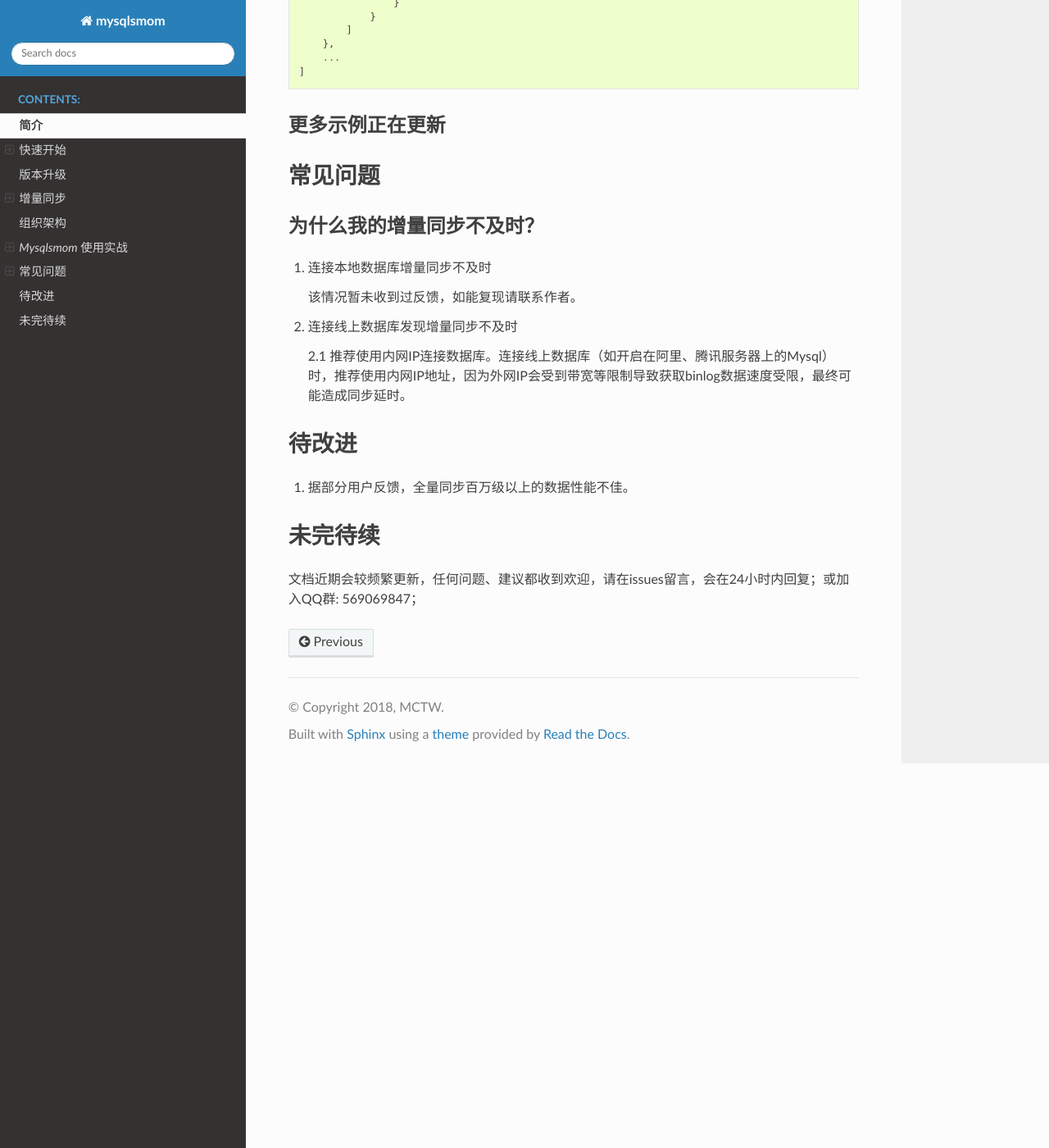
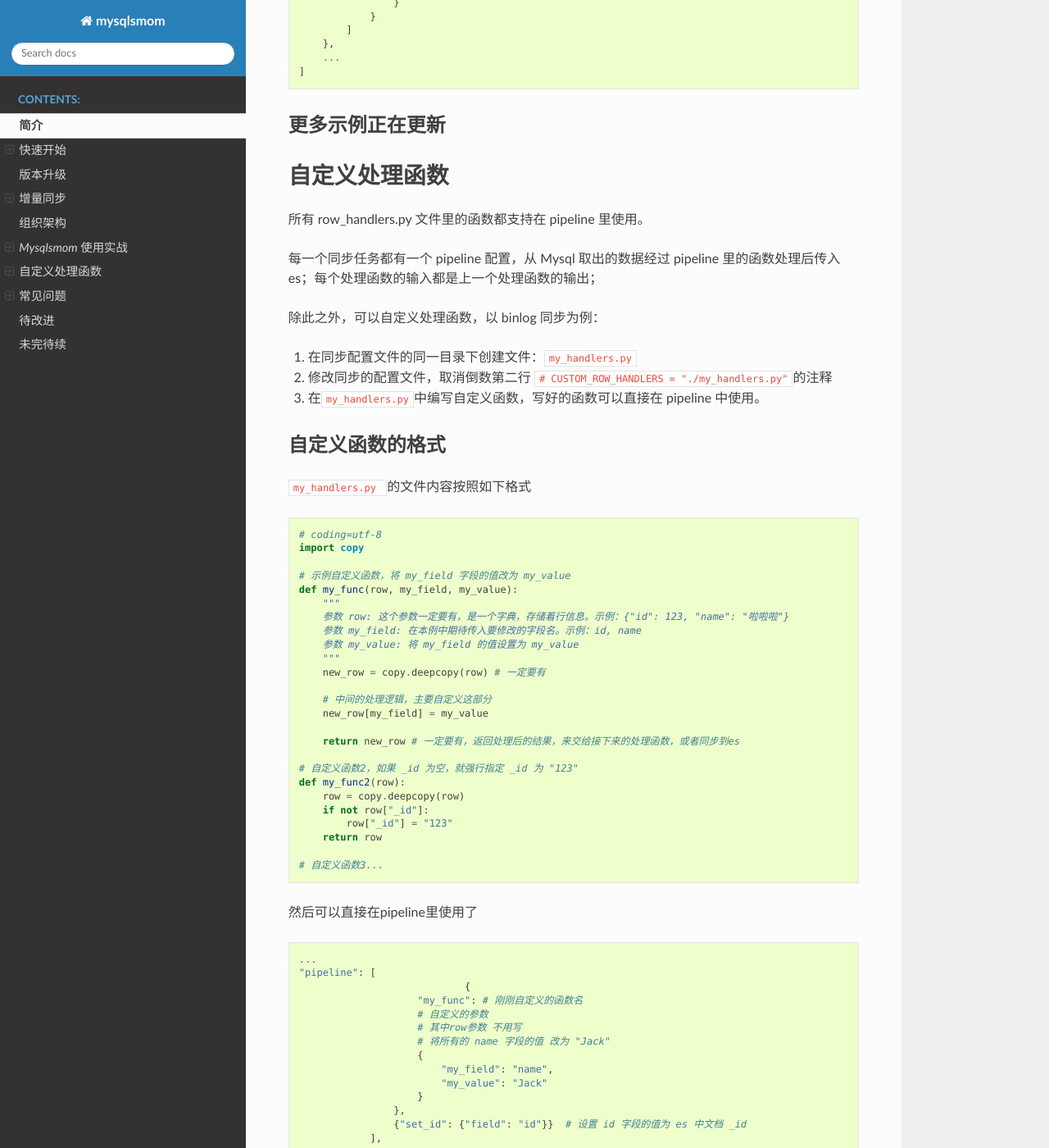
Before and after one commit to m358807551/mysqlsmom, a Sphinx documentation site: the page built from docs/source/hello.md, in a window 1280 px wide and 1400 px high, scrolled down 8692 px. Shown: the whole window at 82% size. Built offline with Sphinx 7.4.7 and the Read the Docs theme 2.0.0, drawn with Linux system fonts in a browser that asks for light colours.

Commit message:
[bugfix] 加入对自定义处理函数的文档；

````diff
--- a/docs/source/hello.md
+++ b/docs/source/hello.md
@@ -1,4 +1,4 @@
-![Alt text](https://github.com/m358807551/images/blob/master/images/MysqlsMom.jpeg?raw=true)
+![Alt text](https://github.com/m358807551/images/blob/master/images/mysqlsmom/mysqlsmom_red.png?raw=true)
 
 ## 简介
 
@@ -313,7 +313,7 @@ TASKS = [
 
 ```python
 "pipeline": [
-	{"only_fields": {"fields": ["id", "name"]}},  # 只同步 id 和 name字段
+  {"only_fields": {"fields": ["id", "name"]}},  # 只同步 id 和 name字段
     {"set_id": {"field": "id"}}  # 然后设置 id 字段为es中文档的_id
 ]
 ```
@@ -325,7 +325,7 @@ TASKS = [
 ```python
 "pipeline": [
     # 将name重命名为name1，age 重命名为age1
-	{"replace_fields": {"name": ["name1"], "age": ["age1"]}},
+  {"replace_fields": {"name": ["name1"], "age": ["age1"]}},
     {"set_id": {"field": "id"}}
 ]
 ```
@@ -335,7 +335,7 @@ TASKS = [
 ```python
 "pipeline": [
     # 先重命名 name 为 name1
-	{"replace_fields": {"name": ["name1"]}},
+  {"replace_fields": {"name": ["name1"]}},
     # 再重命名 age 为 age1
     {"replace_fields": {"age": ["age1"]}},
     {"set_id": {"field": "id"}}
@@ -348,7 +348,7 @@ TASKS = [
 
 ```python
 "pipeline": [
-	{"replace_fields": {"name": ["name_default", "name_raw"]}},
+  {"replace_fields": {"name": ["name_default", "name_raw"]}},
     {"set_id": {"field": "id"}}
 ]
 ```
@@ -361,8 +361,8 @@ TASKS = [
 
 ```python
 "pipeline": [
-	# tags 存储类似"aaa|bbb|ccc"的字符串，将 tags 字段的值按符号 `|` 切分成数组
-	{"split": {"field": "tags", "flag": "|"}},
+  # tags 存储类似"aaa|bbb|ccc"的字符串，将 tags 字段的值按符号 `|` 切分成数组
+  {"split": {"field": "tags", "flag": "|"}},
     {"set_id": {"field": "id"}}
 ]
 ```
@@ -413,6 +413,73 @@ TASKS = [
 
 ### 更多示例正在更新
 
+## 自定义处理函数
+
+所有 row_handlers.py 文件里的函数都支持在 pipeline 里使用。
+
+每一个同步任务都有一个 pipeline 配置，从 Mysql 取出的数据经过 pipeline 里的函数处理后传入es；每个处理函数的输入都是上一个处理函数的输出；
+
+除此之外，可以自定义处理函数，以 binlog 同步为例：
+
+1. 在同步配置文件的同一目录下创建文件：`my_handlers.py`
+2. 修改同步的配置文件，取消倒数第二行 `# CUSTOM_ROW_HANDLERS = "./my_handlers.py"`的注释
+3. 在`my_handlers.py`中编写自定义函数，写好的函数可以直接在 pipeline 中使用。
+
+### 自定义函数的格式
+
+`my_handlers.py `的文件内容按照如下格式
+
+```python
+# coding=utf-8
+import copy
+
+# 示例自定义函数，将 my_field 字段的值改为 my_value
+def my_func(row, my_field, my_value):
+    """
+    参数 row: 这个参数一定要有，是一个字典，存储着行信息。示例：{"id": 123, "name": "啦啦啦"}
+    参数 my_field: 在本例中期待传入要修改的字段名。示例：id, name
+    参数 my_value: 将 my_field 的值设置为 my_value
+    """
+    new_row = copy.deepcopy(row) # 一定要有
+
+    # 中间的处理逻辑，主要自定义这部分
+    new_row[my_field] = my_value
+
+    return new_row # 一定要有，返回处理后的结果，来交给接下来的处理函数，或者同步到es
+
+# 自定义函数2，如果 _id 为空，就强行指定 _id 为 "123"
+def my_func2(row):
+    row = copy.deepcopy(row)
+    if not row["_id"]:
+        row["_id"] = "123"
+    return row
+
+# 自定义函数3...
+
+```
+
+然后可以直接在pipeline里使用了
+
+```python
+...
+"pipeline": [
+			    {
+                    "my_func": # 刚刚自定义的函数名
+                    # 自定义的参数
+                    # 其中row参数 不用写
+                    # 将所有的 name 字段的值 改为 "Jack"
+                    {
+                        "my_field": "name",
+                        "my_value": "Jack"
+                    }
+                },
+             	{"set_id": {"field": "id"}}  # 设置 id 字段的值为 es 中文档 _id
+            ],
+...
+```
+
+
+
 ## 常见问题
 
 #### 为什么我的增量同步不及时？
````
Also changed, not shown: 8 other files.
